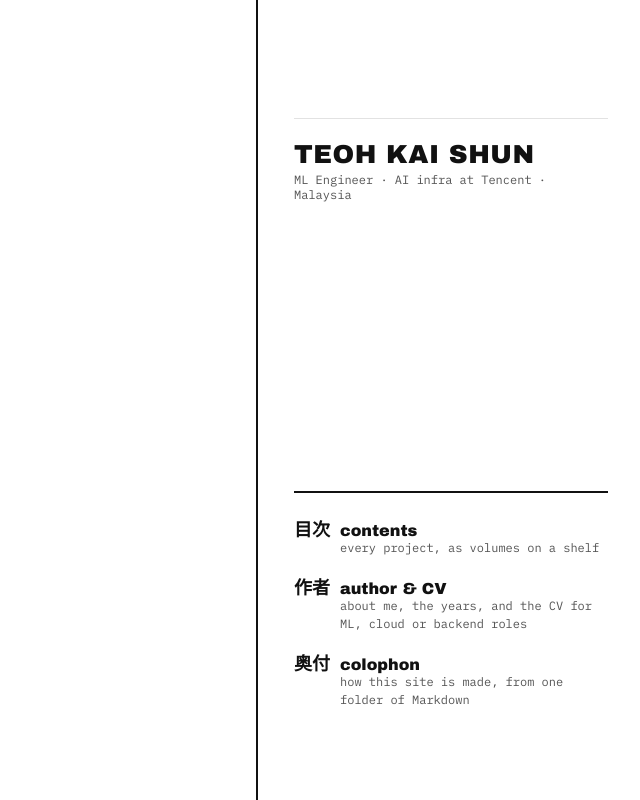
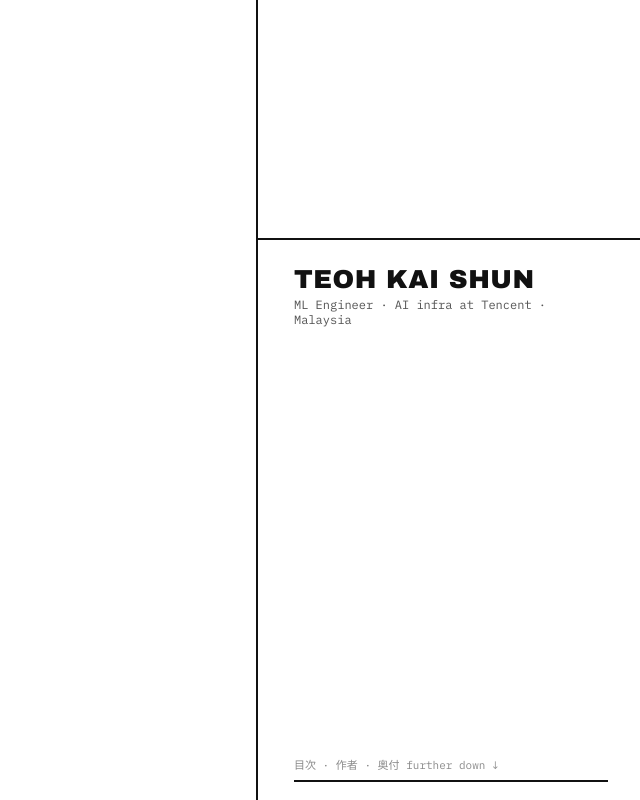
Before and after one commit to BeanBois/BeanBois.github.io, a plain HTML site: page src/cover.html in a window 1280 px wide. Shown: the whole page, without its empty margins (640-1280 px from the left). Drawn offline with Linux system fonts and the light colour scheme; a web font is replaced by a local one.

Commit message:
Rail: 3-7 the other way, deck on top and one scroll below
The rail's top 30% is the deck: what's playing, with the level bars filling it. The bottom 70% is a
single scrolling area: who I am on the home view, or the open project. The way into the rest of the
site sits at the end of that scroll, just below the fold. The meter now redraws at its real height.

Co-Authored-By: Claude Opus 5.5 <noreply@anthropic.com>
Claude-Session: https://claude.ai/code/session_015pfv1uHcNy69EsfyJL12Qe

```diff
--- a/src/cover.html
+++ b/src/cover.html
@@ -132,36 +132,44 @@ dl.meta dd { margin: 0; min-width: 0; }
 .deck { position: fixed; z-index: 2; left: max(20px, calc(env(safe-area-inset-left, 0px) + 12px)); top: calc(env(safe-area-inset-top, 0px) + 66px); pointer-events: auto; }
 .mastnav small { display: none; }
 /* 7-3: the record takes the left 70%, a rail the right 30%, so clicking never moves the record.
-   The rail is cut by the golden ratio: the top 61.8% is the deck (what's playing, always first) and then either
-   who I am (home) or the open project; the bottom 38.2% is the way into the rest of the volume. */
-.intro { display: none; }
+   The rail is cut 3-7 the other way: the top 30% is the deck (what's playing, always in view), the bottom 70% one
+   scrolling area: who I am on the home view, or the open project. The way into the rest of the volume sits at
+   the end of that scroll, starting just below the fold, so it shows only when you scroll down to it. */
+.intro, .more { display: none; }
 @media (min-width: 900px) {
   .rail {
     position: fixed; z-index: 2; top: 0; right: 0; bottom: 0; width: 30%;
-    display: grid; grid-template-rows: minmax(0, 1.618fr) minmax(0, 1fr); grid-template-columns: minmax(0, 1fr); background: var(--paper); border-left: 2px solid var(--ink);
-    padding: calc(env(safe-area-inset-top, 0px) + 36px) calc(env(safe-area-inset-right, 0px) + 32px) calc(env(safe-area-inset-bottom, 0px) + 28px) 36px;
+    display: grid; grid-template-rows: minmax(0, 3fr) minmax(0, 7fr); grid-template-columns: minmax(0, 1fr);
+    background: var(--paper); border-left: 2px solid var(--ink);
   }
-  .rail .top { display: flex; flex-direction: column; gap: 26px; min-height: 0; padding-bottom: 24px; }
-  .rail .top > *, .rail .say * { min-width: 0; }
-  .rail .say { overflow-x: hidden; overflow-y: auto; }
   .rail .deck, .rail .mast, .rail .mastnav { position: static; pointer-events: auto; }
-  .rail .deck { min-width: 0; }
+  .rail .deck {
+    display: flex; flex-direction: column; min-width: 0; min-height: 0; border-bottom: 2px solid var(--ink);
+    padding: calc(env(safe-area-inset-top, 0px) + 32px) calc(env(safe-area-inset-right, 0px) + 32px) 18px 36px;
+  }
   .rail .np { margin: 0; min-width: 0; overflow: hidden; max-width: none; font-size: 12px; }
   .rail .np .lbl, .rail .np .by, .rail .np .bpm { display: block; }
-  .rail .np b { display: block; margin: 4px 0 2px; font-size: 19px; line-height: 1.2; }
+  .rail .np b { display: block; margin: 4px 0 2px; font-size: 19px; line-height: 1.2; overflow: hidden; text-overflow: ellipsis; white-space: nowrap; }
   .rail .np .by { color: var(--ink); font-size: 13px; overflow: hidden; text-overflow: ellipsis; white-space: nowrap; }
   .rail .np .bpm { margin-top: 2px; }
-  .rail .meter { width: 100%; height: 44px; margin-top: 12px; }
-  .rail .mast { gap: 4px; min-width: 0; padding-top: 22px; border-top: 1.5px solid var(--soft); }
+  .rail .meter { width: 100%; flex: 1 1 0; min-height: 28px; height: 0; margin-top: 14px; }   /* the bars take what's left */
+  .rail .scroll {
+    min-height: 0; overflow-x: hidden; overflow-y: auto; overscroll-behavior: contain;
+    padding: 0 calc(env(safe-area-inset-right, 0px) + 32px) calc(env(safe-area-inset-bottom, 0px) + 28px) 36px;
+  }
+  .rail .body { min-height: 100%; display: flex; flex-direction: column; gap: 22px; padding-top: 26px; }
+  .rail .body > *, .rail .say * { min-width: 0; }
+  .rail .mast { gap: 4px; min-width: 0; }
   .rail .mast > a { font-size: 26px; line-height: 1.05; }
   .rail:has(.say:not([hidden])) .mast, .rail:has(.say:not([hidden])) .intro { display: none; }   /* who I am: home only */
-  .rail .intro { display: block; min-height: 0; overflow: auto; }
+  .rail .intro { display: block; }
   .rail .intro p { margin: 0 0 14px; max-width: 40ch; }
   .rail .intro .lede { font-size: 17px; }
   .rail .intro .hint { font: 12px/1.7 var(--font-mono); color: var(--muted); }
-  .rail .say { position: static; flex: 1; min-height: 0; border: 0; border-top: 1.5px solid var(--soft); border-radius: 0; padding: 20px 4px 0 0; animation: fade 0.25s ease-out; }
+  .rail .say { position: static; overflow: visible; border: 0; border-radius: 0; padding: 0; animation: fade 0.25s ease-out; }
   .rail .close { margin: 0 0 6px 10px; }
-  .rail .mastnav { display: grid; align-content: start; gap: 16px; border-top: 2px solid var(--ink); padding-top: 22px; overflow: auto; }
+  .rail .more { display: block; margin: auto 0 0; font: 11px var(--font-mono); color: var(--tone); }
+  .rail .mastnav { display: grid; gap: 16px; border-top: 2px solid var(--ink); padding-top: 22px; margin-top: 8px; }
   .rail .mastnav a { display: grid; grid-template-columns: auto minmax(0, 1fr); gap: 0 10px; align-items: baseline; text-decoration: none; }
   .rail .mastnav a b { font: 700 18px var(--font-body); margin: 0; grid-row: span 2; }
   .rail .mastnav a span { font: 400 16px var(--font-display); }
@@ -184,20 +192,23 @@ dl.meta dd { margin: 0; min-width: 0; }
 
 <canvas id="ball" tabindex="0" aria-label="Kai Shun's projects, placed in a Poincaré ball by skill mix. Drag to spin it, arrow keys to turn it, click a point for details."></canvas>
 <div class="rail">
-<div class="top">
 <section class="deck" aria-label="Now playing"><p class="np" id="np" aria-live="polite"></p><canvas class="meter" id="meter" aria-hidden="true"></canvas></section>
+<div class="scroll" id="railscroll">
+<div class="body">
 <header class="mast"><a href="author.html">TEOH KAI SHUN</a><span>ML Engineer · AI infra at Tencent · Malaysia</span></header>
 <section class="intro" id="intro"></section>
 <aside class="say" id="say" aria-live="polite" hidden>
   <button type="button" class="close" id="close" aria-label="Close">×</button>
   <div id="saybody"></div>
 </aside>
+<p class="more" aria-hidden="true">目次 · 作者 · 奥付 further down ↓</p>
 </div>
 <nav class="mastnav" aria-label="Volume">
   <a href="contents.html"><b>目次</b><span>contents</span><small id="navvols">every project, as volumes on a shelf</small></a>
   <a href="author.html"><b>作者</b><span>author &amp; CV</span><small>about me, the years, and the CV for ML, cloud or backend roles</small></a>
   <a href="colophon.html"><b>奥付</b><span>colophon</span><small>how this site is made, from one folder of Markdown</small></a>
 </nav>
+</div>
 </div>
 <nav class="sr" aria-label="All projects" id="srlist"></nav>
 <div class="pick" id="pick" role="dialog" aria-label="Projects here" hidden></div>
@@ -981,6 +992,7 @@ function render() {
       <div class="sec"><h4>nearest</h4>${list(nearest(n, 4))}</div>`;
   }
   sayEl.scrollTop = 0;
+  document.getElementById("railscroll").scrollTop = 0;
 }
 sayEl.addEventListener("click", ev => {
   const b = ev.target.closest("[data-go]"); if (b) return select(byId.get(b.dataset.go));
@@ -1031,7 +1043,7 @@ let meterLast = performance.now();
 function drawMeter(now) {
   const w = meter.clientWidth, h = meter.clientHeight;
   if (!w || !h) return;
-  if (meter.width !== Math.round(w * dpr)) { meter.width = Math.round(w * dpr); meter.height = Math.round(h * dpr); }
+  if (meter.width !== Math.round(w * dpr) || meter.height !== Math.round(h * dpr)) { meter.width = Math.round(w * dpr); meter.height = Math.round(h * dpr); }
   const dt = Math.min(0.1, (now - meterLast) / 1000); meterLast = now;
   const live = music && music.is_playing && rec.vis > 0.5;     // quiet while the record is being changed
   const beats = live && music.bpm ? songAt(now) * music.bpm / 60 : now / 1000 * 1.6;
```
